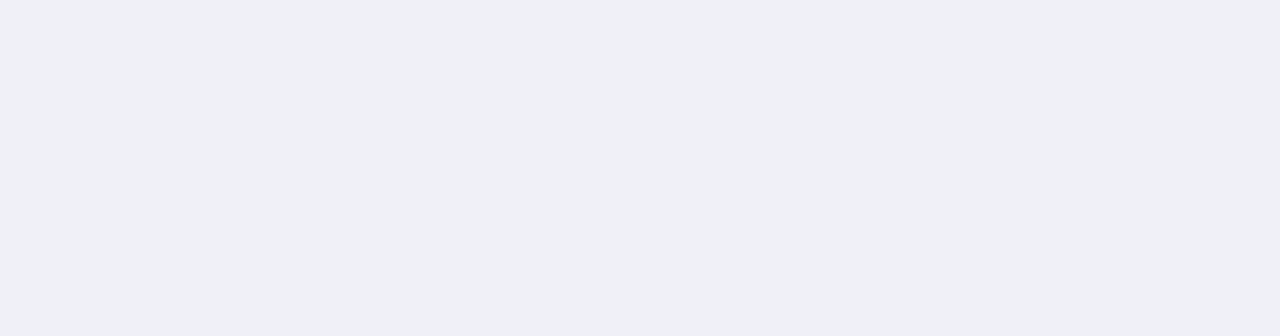
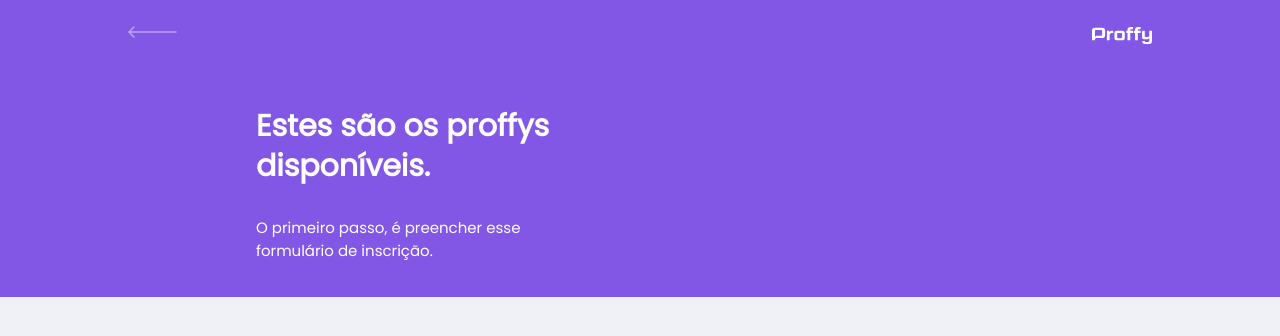
Before and after one commit to ldantas-s/nlw2-proffy, a React (Create React App) app: page /proffys in a window 1280 px wide. Shown: the top 336 px of the page. Built offline with nearby package versions, Linux system fonts and the light colour scheme.

Commit message:
Criado componente HeaderProffy, já responsível

```diff
--- a/src/App.js
+++ b/src/App.js
@@ -1,13 +1,16 @@
 import React from 'react';
 import { BrowserRouter, Switch, Route } from "react-router-dom";
-// Components
+// Pages
 import Home from './pages/Home';
+import Proffys from './pages/Proffys';
+
 
 function App() {
   return (
     <BrowserRouter>
       <Switch>
         <Route exact path="/" component={Home} />
+        <Route path="/proffys" component={Proffys} />
       </Switch>
     </BrowserRouter>
   );
--- a/src/assets/styles/reset.css
+++ b/src/assets/styles/reset.css
@@ -47,6 +47,10 @@ table {
 body * {
 	box-sizing: border-box;
 }
+a {
+	text-decoration: none;
+	color: inherit;
+}
 body,
 input,
 textarea,
--- /dev/null
+++ b/src/components/HeaderProffy/index.js
@@ -0,0 +1,33 @@
+import React from 'react';
+import { Link } from 'react-router-dom';
+
+// Styles
+import { HeaderStyle } from "./style";
+// Images
+import backIcon from '../../assets/images/icons/back.svg';
+
+export default function HeaderProffy({ title, subTitle}) {
+    return (
+        <HeaderStyle>
+            <HeaderStyle.Nav>
+                <HeaderStyle.Back as={Link} to="/">
+                    <img src={backIcon} alt="Icon Back Home" />
+                </HeaderStyle.Back>
+                <HeaderStyle.Logo />
+            </HeaderStyle.Nav>
+
+            <HeaderStyle.Wrapper>
+                <HeaderStyle.Title>
+                    { title }
+                </HeaderStyle.Title>
+
+                { subTitle &&
+                    <HeaderStyle.SubTitle>
+                        { subTitle }
+                    </HeaderStyle.SubTitle>
+                }
+            </HeaderStyle.Wrapper>
+
+        </HeaderStyle>
+    );
+}
--- /dev/null
+++ b/src/components/HeaderProffy/style.js
@@ -0,0 +1,48 @@
+import styled from 'styled-components';
+
+// Images
+import logoProffy from '../../assets/images/logo.svg'
+
+
+export const HeaderStyle = styled.header`
+    width: 100%;
+    height: auto;
+    min-height: 30vh;
+    background-color: var(--color-primary);
+`;
+HeaderStyle.Nav = styled.nav`
+    padding: 2vh 10vw;
+    display: flex;
+    justify-content: space-between;
+    align-items: center;
+`;
+HeaderStyle.Logo = styled.img.attrs({ src: logoProffy, alt: 'Logo Proffy'})`
+    width: 6rem;
+`;
+HeaderStyle.Back = styled.a``;
+
+HeaderStyle.Wrapper = styled.div`
+    padding: 2rem 11%;
+    display: flex;
+    flex-flow: column wrap;
+    justify-content: center;
+    @media(min-width: 768px) {
+        & {
+            padding: 2rem 20%;
+        }
+        & > h1,
+        & > p {
+            width: 30rem;
+        }
+    }
+`;
+HeaderStyle.Title = styled.h1`
+    margin: 1.5rem 0;
+    font-size: 3rem;
+    font-weight: 700;
+    line-height: 4rem;
+`;
+HeaderStyle.SubTitle = styled.p`
+    margin: 1.5rem 0;
+    font-size: 1.5rem;
+`;
--- a/src/pages/Home/index.js
+++ b/src/pages/Home/index.js
@@ -1,4 +1,5 @@
 import React from 'react';
+import { Link } from 'react-router-dom';
 
 // Components
 import ButtonProffy from '../../components/ButtonProffy';
@@ -27,7 +28,7 @@ function Home() {
 
             <BlockContent.Footer>
                 <BlockContent.Buttons>
-                    <ButtonProffy.Purple>
+                    <ButtonProffy.Purple as={Link} to="proffys">
                         <MainHome.Icon src={study} atl="Icon Study" />Estudar
                     </ButtonProffy.Purple>
                     <ButtonProffy.Green>
--- /dev/null
+++ b/src/pages/Proffys/index.js
@@ -0,0 +1,13 @@
+import React from 'react';
+// Components
+import HeaderProffy from '../../components/HeaderProffy';
+
+
+export default function Proffys() {
+    return (
+        <HeaderProffy
+            title="Estes são os proffys disponíveis."
+            subTitle="O primeiro passo, é preencher esse formulário de inscrição."
+        />
+    );
+}
```
Also changed, not shown: src/components/CardProffy/index.js (added), src/components/FormFieldProffy/index.js (added).
